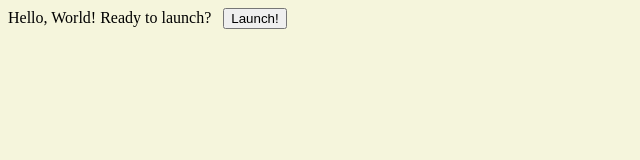
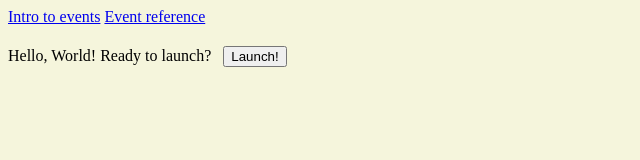
Before and after one commit to bloominstituteoftechnology/web-guided-project-dom-2-solution, a website built with Parcel: page src/index.html in a window 1280 px wide. Shown: the whole page, without its empty margins (0-640 px from the left). Built offline with nearby package versions, Linux system fonts and the light colour scheme.

Commit message:
add links

```diff
--- a/src/index.html
+++ b/src/index.html
@@ -11,6 +11,10 @@
 
 <body>
   <div class="container">
+    <nav>
+      <a href="https://developer.mozilla.org/en-US/docs/Learn/JavaScript/Building_blocks/Events">Intro to events</a>
+      <a href="https://developer.mozilla.org/en-US/docs/Web/Events">Event reference</a>
+    </nav>
     Hello, World! Ready to launch?
     <button onclick="console.log('setting the onclick using HTML')" id="launchButton">Launch!</button>
     <div class="modal off">
--- a/src/styles.css
+++ b/src/styles.css
@@ -47,3 +47,7 @@ button {
 .off {
   display: none;
 }
+
+nav {
+  margin-bottom: 20px;
+}
```
